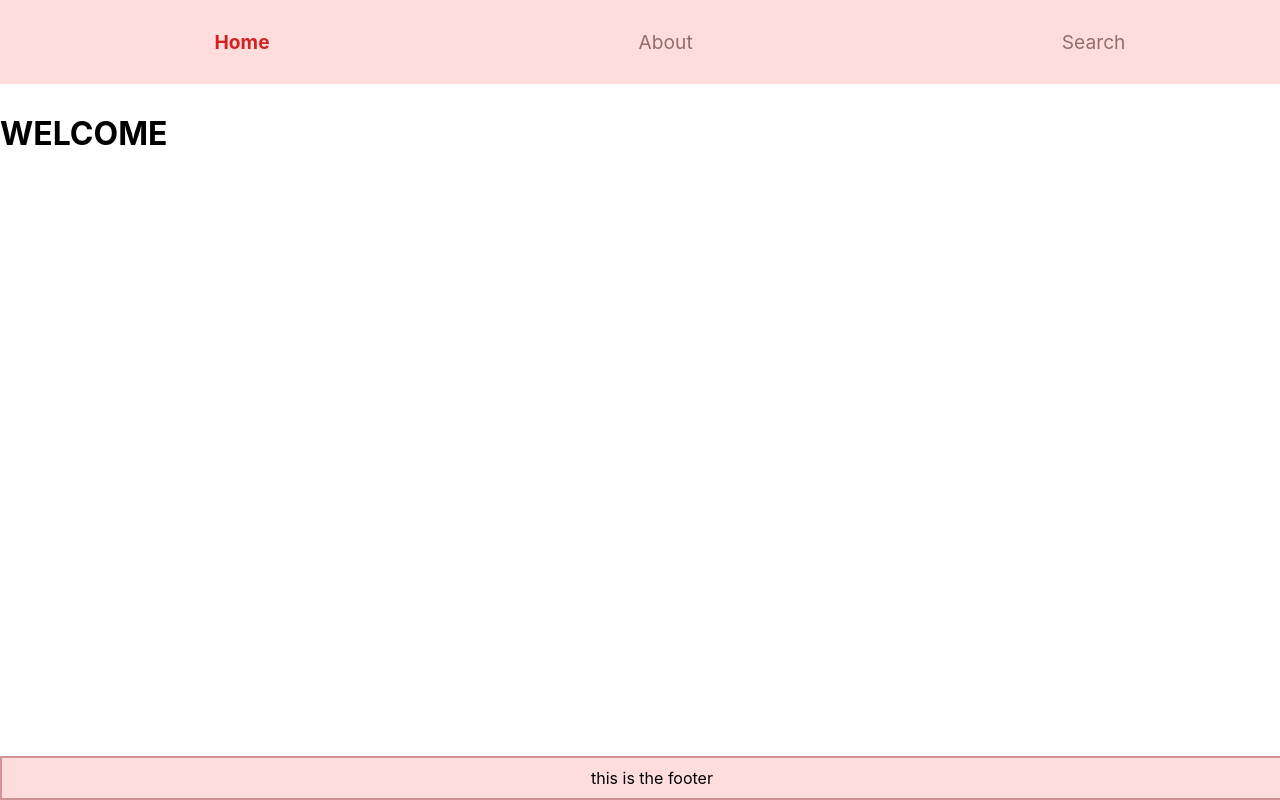
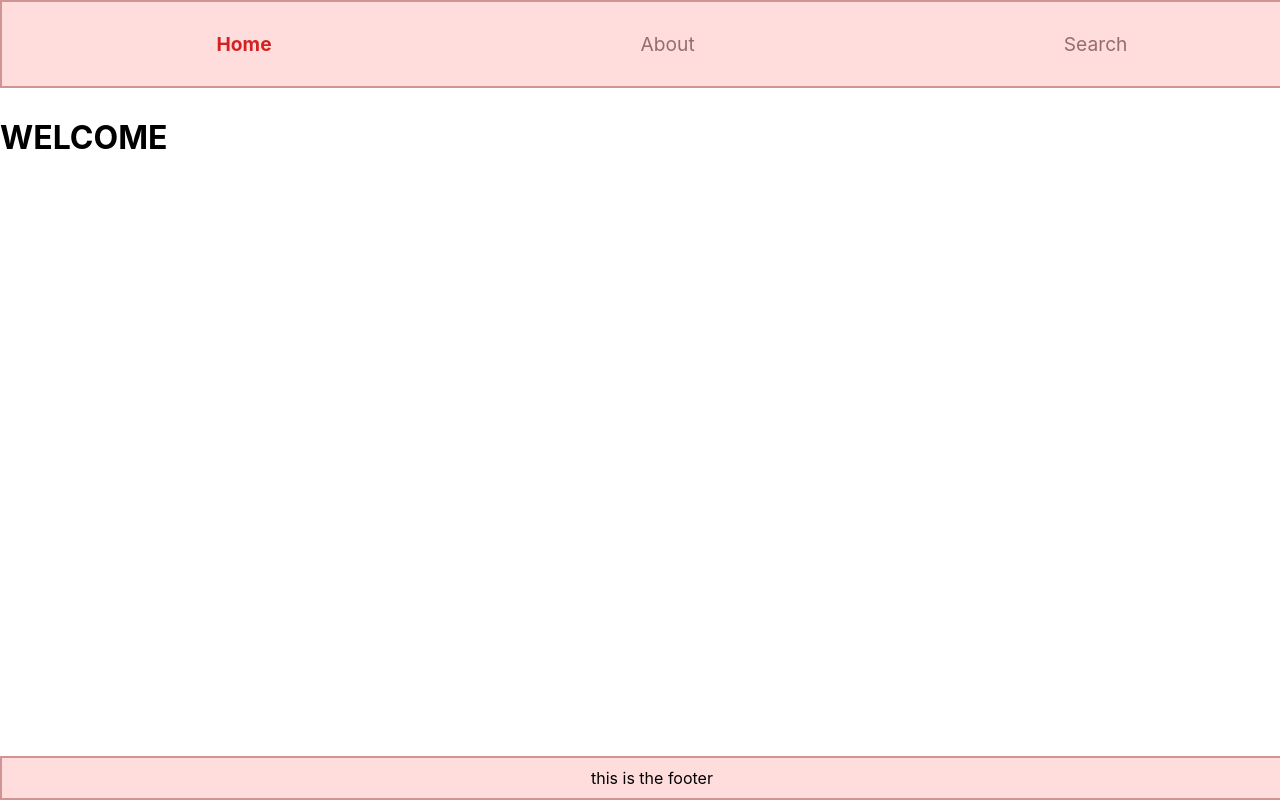
Before and after one commit to k3ith99/GitHub-copycat, a React app: page / in a window 1280 px wide. Shown: the top 800 px of the page. Built offline with nearby package versions, Linux system fonts and the light colour scheme.

Commit message:
added a border to navbar

```diff
--- a/src/components/Navbar/index.css
+++ b/src/components/Navbar/index.css
@@ -7,6 +7,9 @@ nav {
   margin-bottom: 30px;
   display: flex;
   justify-content: space-around;
+  border-color: #d19494;
+  border-style: solid;
+  border-width: 2px;
 }
 
 a {
```
